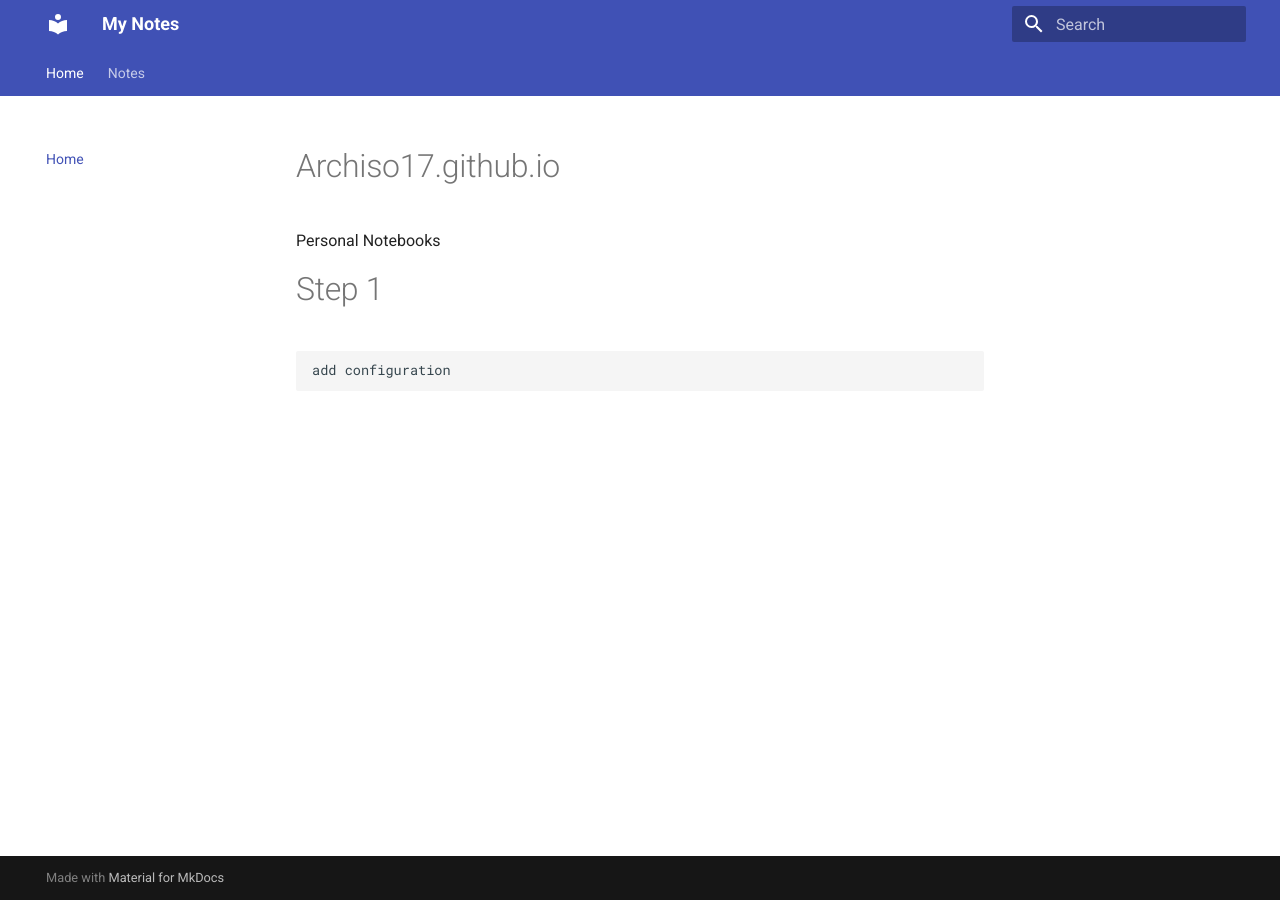
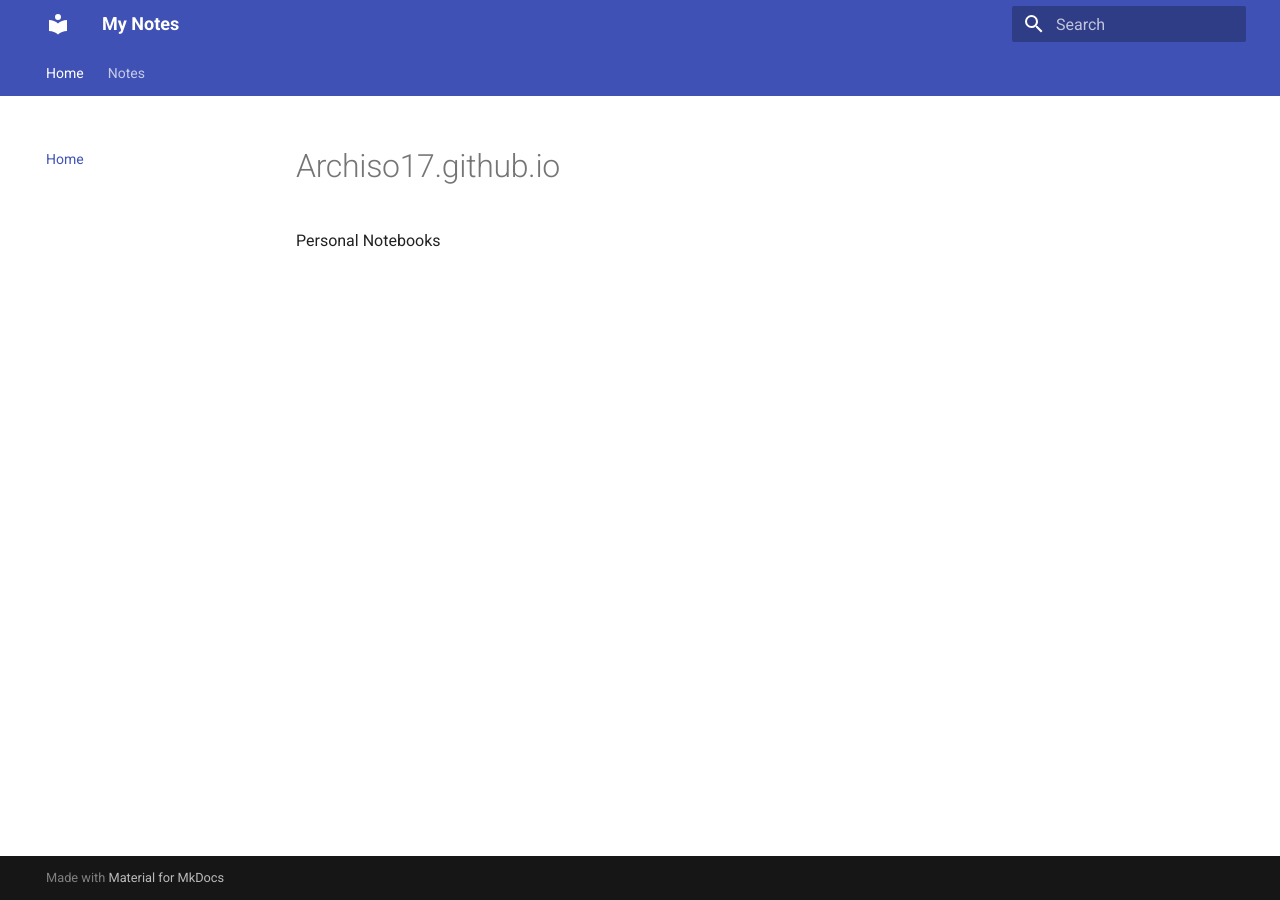
Before and after one commit to Archiso17/Archiso17.github.io, an MkDocs documentation site: the page built from docs/README.md, in a window 1280 px wide. Built offline with MkDocs 1.6.1 and Material for MkDocs 9.7.7, drawn with Linux system fonts in a browser that asks for light colours.

Commit message:
update README

```diff
--- a/docs/README.md
+++ b/docs/README.md
@@ -1,5 +1,2 @@
 # Archiso17.github.io
 Personal Notebooks
-
-# Step 1
-    add configuration
```
